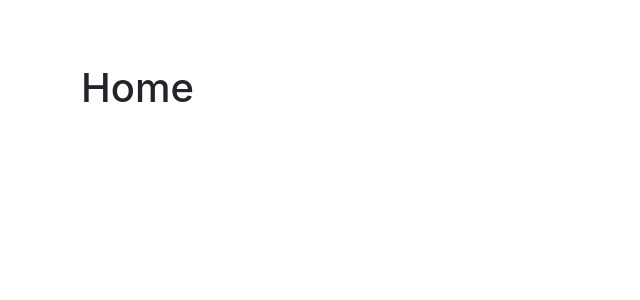
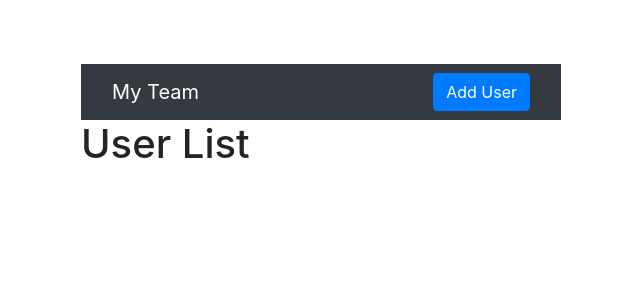
Before and after one commit to zachariah11jerobert/react-context-api-crud, a React (Create React App) app: page / in a window 1280 px wide. Shown: the top 300 px of the page, without its empty margins (319-959 px from the left). Built offline with nearby package versions, Linux system fonts and the light colour scheme.

Commit message:
done header component

```diff
--- /dev/null
+++ b/src/components/Heading.js
@@ -0,0 +1,18 @@
+import {Link}  from 'react-router-dom';
+import {
+    Navbar,Nav,NavItem,NavbarBrand,Container
+} from 'reactstrap';
+export const Heading = () => {
+    return (
+        <Navbar color="dark" dark>
+            <Container>
+                <NavbarBrand href="/">My Team</NavbarBrand>
+                <Nav>
+                    <NavItem>
+                        <Link className="btn btn-primary" to="/add">Add User</Link>
+                    </NavItem>
+                </Nav>
+            </Container>
+        </Navbar>
+    )
+}
--- a/src/components/Home.js
+++ b/src/components/Home.js
@@ -1,9 +1,12 @@
 import React from 'react'
+import { Heading } from './Heading'
+import { UserList } from './UserList'
 
 export const Home = () => {
     return (
-        <div>
-            <h1>Home</h1>
-        </div>
+        <>
+            <Heading/>
+            <UserList/>
+        </>
     )
 }
--- /dev/null
+++ b/src/components/UserList.js
@@ -0,0 +1,7 @@
+export const UserList = () => {
+    return (
+        <div>
+            <h1>User List</h1>
+        </div>
+    )
+}
```
